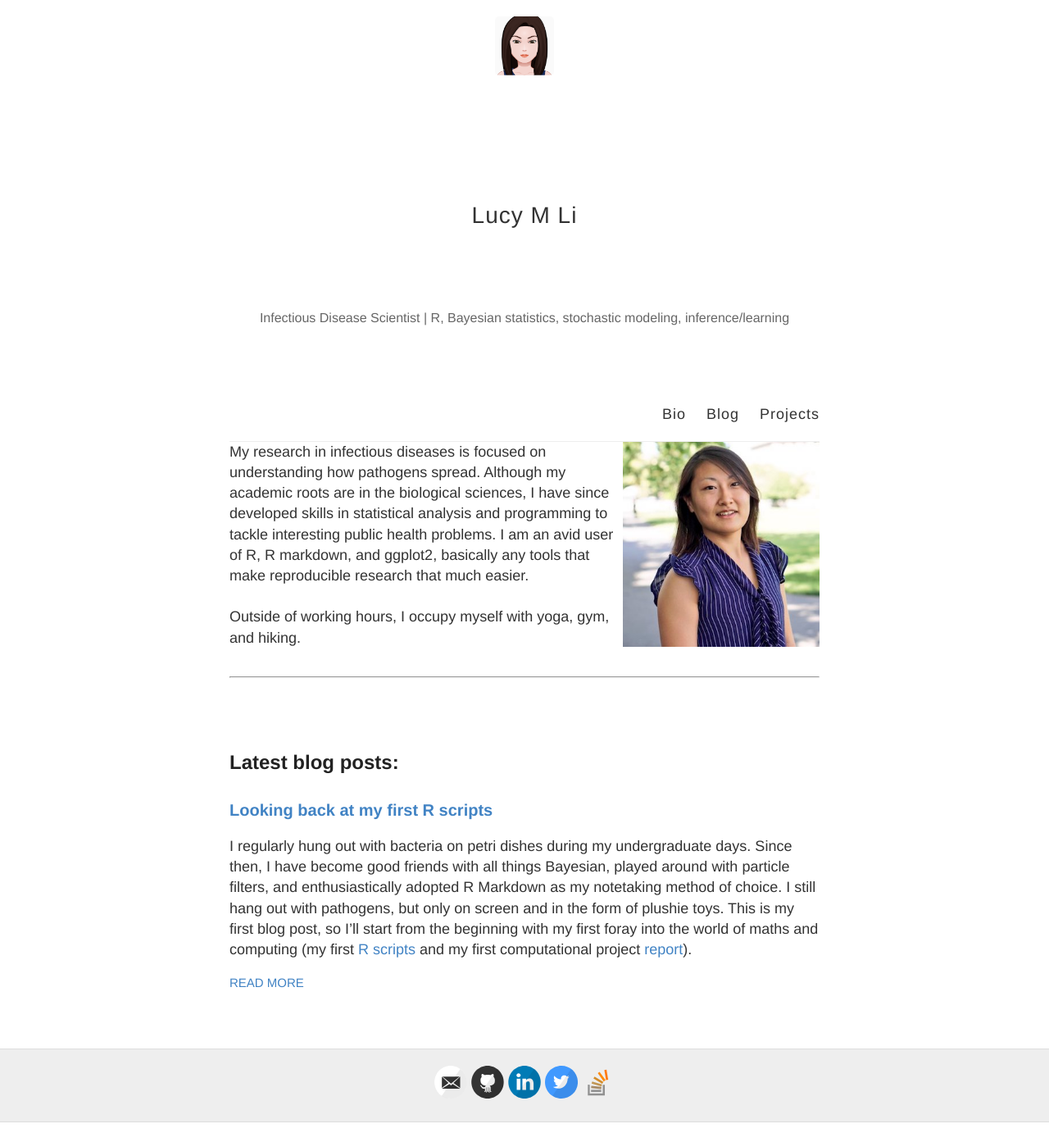
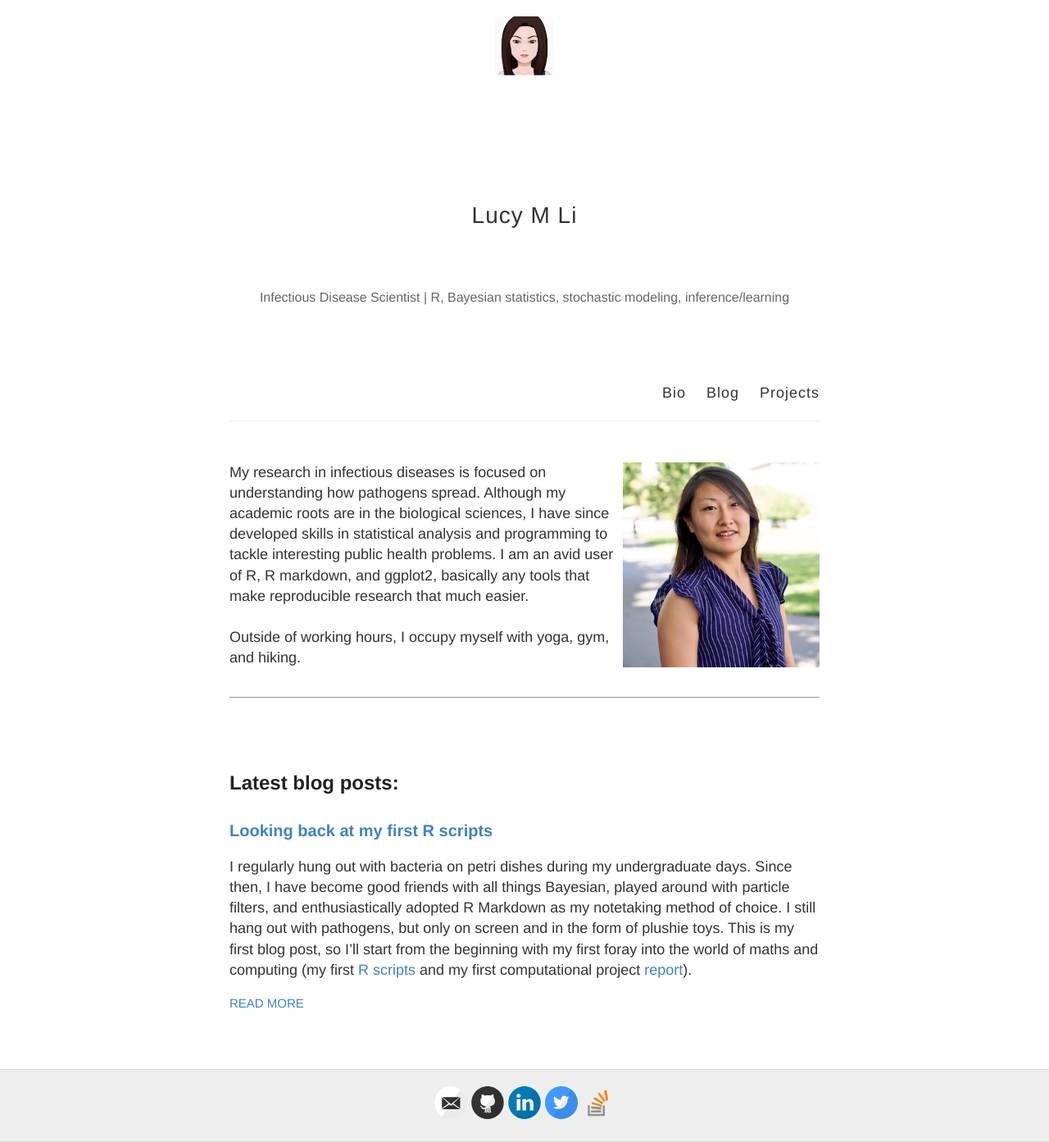
Before and after one commit to lucymli/lucymli.github.io, a Jekyll site: the page built from index.html, in a window 1280 px wide. Shown: the whole page at 82% size. Built offline with Jekyll 4.4.1, drawn with Linux system fonts in a browser that asks for light colours; before the commit the page ends 1369 px from its top, so only the background shows below that.

Commit message:
centering with style.scss

```diff
--- a/_layouts/default.html
+++ b/_layouts/default.html
@@ -28,7 +28,7 @@
         <header class="masthead clearfix">
              <a href="{{ site.baseurl }}/" class="site-avatar"><img src="{{ site.avatar }}", width="10%"/></a>
           <div class="site-info">
-            <h1 class="site-name"><a href="{{ site.baseurl }}/">{{ site.name }}</a></h1><br/>
+            <h1 class="site-name"><a href="{{ site.baseurl }}/">{{ site.name }}</a></h1>
             <p class="site-description">{{ site.description }}</p>
           </div>
 
--- a/style.scss
+++ b/style.scss
@@ -151,7 +151,7 @@
 //
 
 .wrapper-masthead {
-  margin-bottom: 0px;
+  margin-bottom: 50px;
 }
 
 .masthead {
@@ -174,7 +174,7 @@
   img {
     width: 10%;
     display: inline-block;
-    margin: auto;
+    margin: 0px auto 0px auto;
     border-radius: 5px;
   }
 }
```
